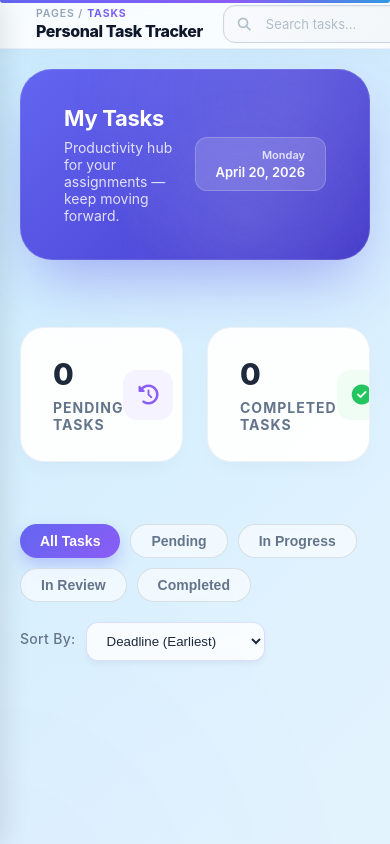
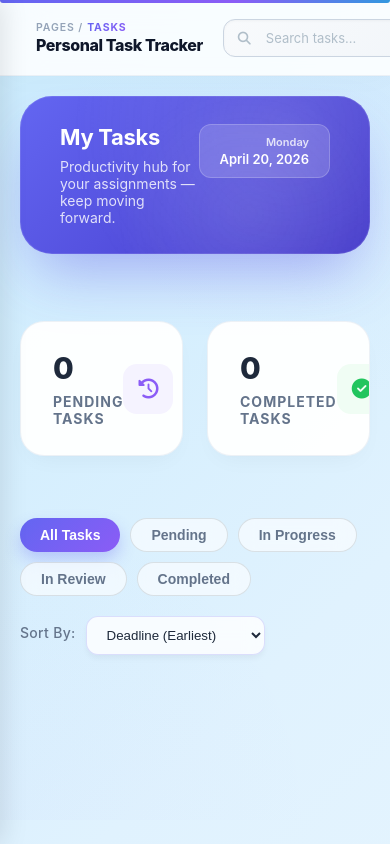
Before and after one commit to sanjay-rs-3355/R.S.Portal, a website: page frontend/tasks.html in a window 390 px wide. Drawn offline with nearby package versions, Linux system fonts and the light colour scheme; no server answers; sample sign-in values are in the browser's storage.

Commit message:
UI: Standardized grid alignment and fixed component height overlaps. Improved responsiveness for the Welcome Banner and Stat Cards.

```diff
--- a/frontend/dashboard.css
+++ b/frontend/dashboard.css
@@ -4,14 +4,13 @@
 .dashboard-area {
     padding: 32px 36px;
     width: 100%;
-    max-width: 1600px;
     margin: 0 auto;
     display: flex;
     flex-direction: column;
-    gap: 30px;
+    gap: 24px;
     background: radial-gradient(circle at top right, rgba(99, 102, 241, 0.03), transparent 40%),
         radial-gradient(circle at bottom left, rgba(79, 70, 229, 0.02), transparent 40%);
-    min-height: 100vh;
+    min-height: calc(100vh - 100px);
 }
 
 .page-title {
@@ -537,10 +536,11 @@
     align-items: center;
     background: linear-gradient(135deg, #6366f1 0%, #4338ca 100%);
     border-radius: 32px;
-    padding: 36px 44px;
+    padding: 28px 40px;
     color: white;
     position: relative;
     overflow: hidden;
+    min-height: 140px;
     box-shadow:
         0 30px 60px -15px rgba(79, 70, 229, 0.4),
         0 0 0 1px rgba(255, 255, 255, 0.1) inset;
@@ -607,6 +607,7 @@
     color: white;
     text-align: right;
     white-space: nowrap;
+    align-self: flex-start;
 }
 
 /* Grids */
```
